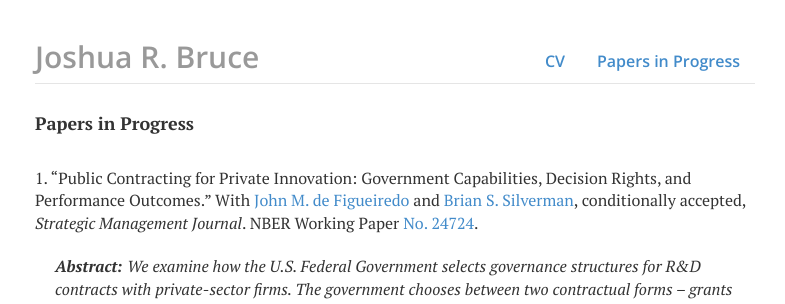
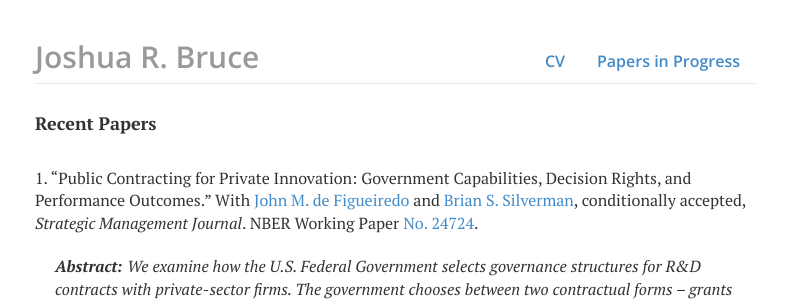
Before and after one commit to joshuarbruce/joshuarbruce.github.io, a Jekyll site: the page built from papers/index.html, in a window 1280 px wide. Shown: the top 304 px of the page, without its empty margins (245-1030 px from the left). Built offline with Jekyll 4.4.1, drawn with Linux system fonts in a browser that asks for light colours; nearby versions of some CDN libraries.

Commit message:
Update index.html

```diff
--- a/papers/index.html
+++ b/papers/index.html
@@ -6,7 +6,7 @@ description: list of Joshua R. Bruce's papers, published and in various states o
 
 <div>
 
-	<h4>Papers in Progress</h4>
+	<h4>Recent Papers</h4>
     <br>
   	<p>1. &ldquo;Public Contracting for Private Innovation: Government Capabilities, Decision Rights, and Performance Outcomes.&rdquo; With <a href="https://law.duke.edu/fac/defigueiredo/" target="_blank">John M. de Figueiredo</a> and <a href="http://www.rotman.utoronto.ca/FacultyAndResearch/Faculty/FacultyBios/Silverman" target="_blank">Brian S. Silverman</a>, conditionally accepted, <i>Strategic Management Journal</i>. NBER Working Paper <a href="https://www.nber.org/papers/w24724" target="_blank">No. 24724</a>. </p>
 
```
